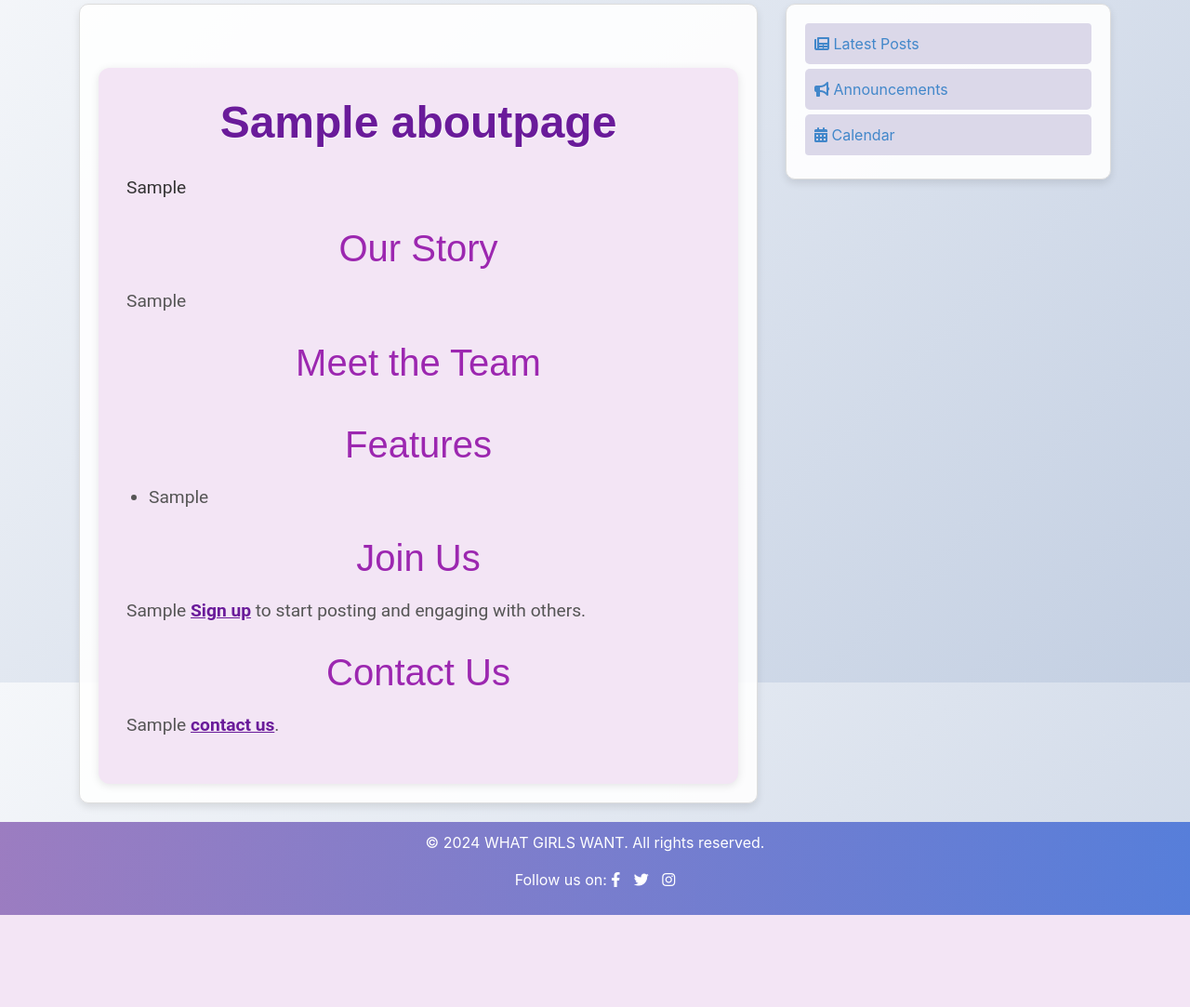
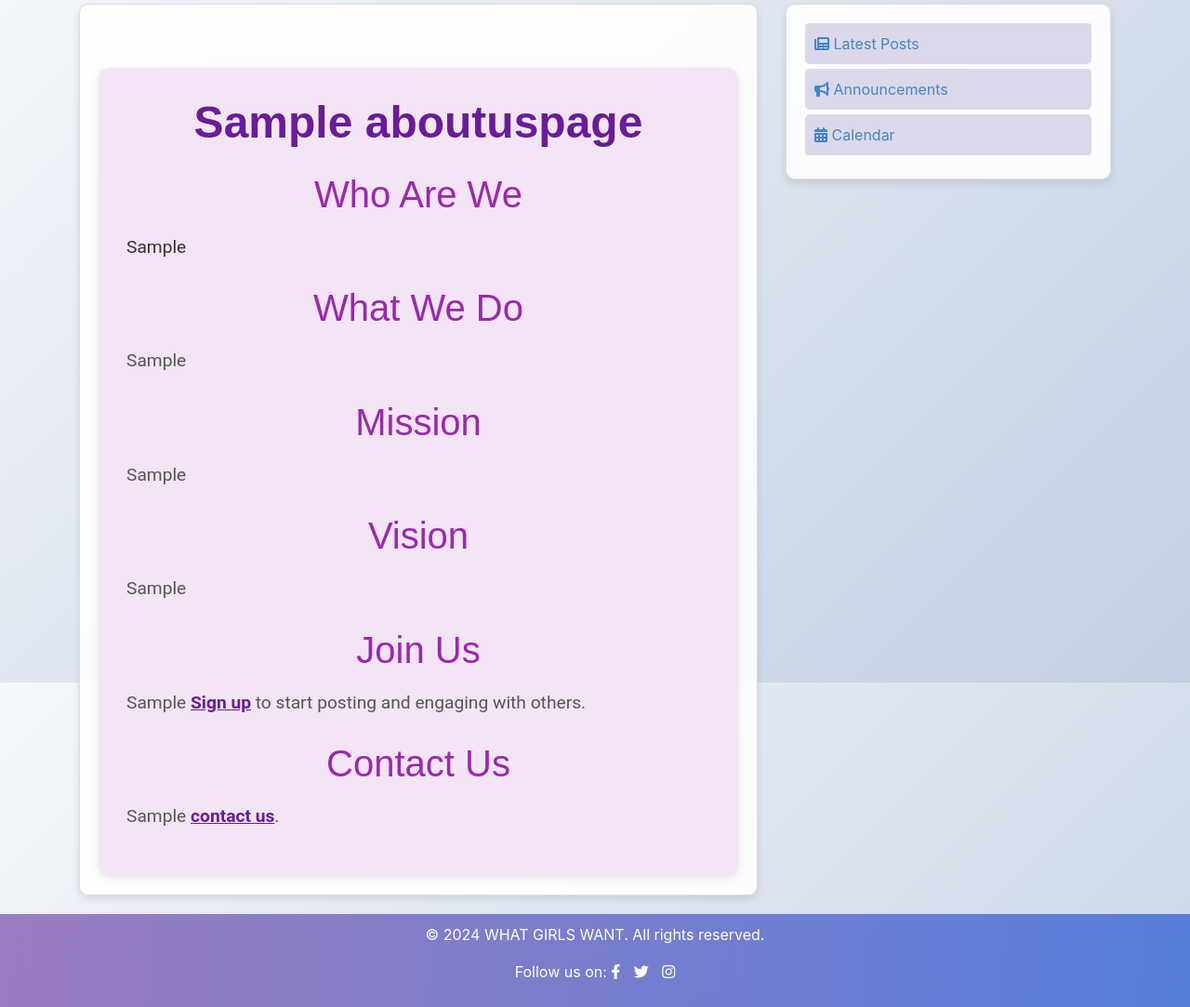
Before and after one commit to EPAFRA/MultiUser-BlogsApp, a Django app: page /about/ in a window 1280 px wide. Shown: the part 66-1149 px from the top of the page at 93% size. Before the commit the page ends 1050 px from the top, so only its background shows below. Run offline with Django 5.2, Linux system fonts and the light colour scheme; tables that the repository leaves empty hold one stand-in row (values such as "Sample post"); parts of the project's set-up code (start-up, migrations or seed data) failed here and were passed over; some libraries are stand-ins or nearby versions.

Commit message:
about page

```diff
--- a/blog/admin.py
+++ b/blog/admin.py
@@ -1,11 +1,11 @@
 from django.contrib import admin
-from .models import Posts,AboutPage,Event
+from .models import Posts,AboutusPage,Event
 
 admin.site.register(Posts)
 
 
 
-@admin.register(AboutPage)
+@admin.register(AboutusPage)
 class AboutPageAdmin(admin.ModelAdmin):
     list_display = ('title',)
 
--- a/blog/models.py
+++ b/blog/models.py
@@ -23,20 +23,12 @@ class Posts(models.Model):
 
 from django.db import models
 
-class AboutPage(models.Model):
+class AboutusPage(models.Model):
     title = models.CharField(max_length=100)
-    introduction = models.TextField()
-    story = models.TextField()
-    team_member_1_name = models.CharField(max_length=100)
-    team_member_1_title = models.CharField(max_length=100)
-    team_member_1_image = CloudinaryField('image', blank=True, null=True)
-    team_member_2_name = models.CharField(max_length=100)
-    team_member_2_title = models.CharField(max_length=100)
-    team_member_2_image = CloudinaryField('image', blank=True, null=True)
-    team_member_3_name = models.CharField(max_length=100)
-    team_member_3_title = models.CharField(max_length=100)
-    team_member_3_image = CloudinaryField('image', blank=True, null=True)
-    features = models.TextField()
+    who_are_we = models.TextField()
+    what_we_do = models.TextField()
+    mission = models.TextField()
+    vission = models.TextField()
     join_us = models.TextField()
     contact_info = models.TextField()
 
--- a/blog/templates/blog/about.html
+++ b/blog/templates/blog/about.html
@@ -4,33 +4,22 @@
 <div class="container mt-5" style="padding: 30px; background-color: #f3e5f5; border-radius: 12px; box-shadow: 0 2px 10px rgba(0, 0, 0, 0.1);">
     <!-- Page Title -->
     <h1 class="mb-4 text-center" style="font-size: 3rem; color: #6a1b9a; font-weight: bold; font-family: 'Poppins', sans-serif; text-shadow: 1px 1px 2px rgba(255, 255, 255, 0.7);">{{ about_page.title }}</h1>
-    <p style="font-size: 1.2rem; line-height: 1.8; color: #333333; font-family: 'Roboto', sans-serif;">{{ about_page.introduction }}</p>
 
-    <!-- Our Story Section -->
-    <h2 class="mt-4 mb-3 text-center" style="font-size: 2.5rem; color: #9c27b0; font-family: 'Poppins', sans-serif;">Our Story</h2>
-    <p style="font-size: 1.2rem; line-height: 1.8; color: #555555; font-family: 'Roboto', sans-serif;">{{ about_page.story }}</p>
+    <!-- Who Are We Section -->
+    <h2 class="mt-4 mb-3 text-center" style="font-size: 2.5rem; color: #9c27b0; font-family: 'Poppins', sans-serif;">Who Are We</h2>
+    <p style="font-size: 1.2rem; line-height: 1.8; color: #333333; font-family: 'Roboto', sans-serif;">{{ about_page.who_are_we }}</p>
 
-    <!-- Meet the Team Section -->
-    <h2 class="mt-4 mb-3 text-center" style="font-size: 2.5rem; color: #9c27b0; font-family: 'Poppins', sans-serif;">Meet the Team</h2>
-    <div class="row">
-        {% for member in about_page.team_members %}
-        <div class="col-md-4 mb-4">
-            <div class="team-member text-center" style="padding: 1.5rem; border: 2px solid #f8bbd0; border-radius: 15px; background-color: #ffffff; box-shadow: 0 8px 15px rgba(0, 0, 0, 0.1); transition: transform 0.3s;">
-                <img src="{{ member.image.url }}" alt="{{ member.name }}" class="img-fluid rounded-circle mb-3" style="max-width: 150px; border: 4px solid #ff6f61;">
-                <h4 style="font-size: 1.5rem; color: #6a1b9a; font-weight: bold; font-family: 'Poppins', sans-serif;">{{ member.name }}</h4>
-                <p style="font-size: 1.1rem; color: #777777; font-family: 'Roboto', sans-serif;">{{ member.title }}</p>
-            </div>
-        </div>
-        {% endfor %}
-    </div>
+    <!-- What We Do Section -->
+    <h2 class="mt-4 mb-3 text-center" style="font-size: 2.5rem; color: #9c27b0; font-family: 'Poppins', sans-serif;">What We Do</h2>
+    <p style="font-size: 1.2rem; line-height: 1.8; color: #555555; font-family: 'Roboto', sans-serif;">{{ about_page.what_we_do }}</p>
 
-    <!-- Features Section -->
-    <h2 class="mt-4 mb-3 text-center" style="font-size: 2.5rem; color: #9c27b0; font-family: 'Poppins', sans-serif;">Features</h2>
-    <ul style="font-size: 1.2rem; line-height: 1.8; color: #555555; font-family: 'Roboto', sans-serif; list-style-type: disc; padding-left: 1.5rem;">
-        {% for feature in about_page.features.splitlines %}
-            <li style="margin-bottom: 0.5rem;">{{ feature }}</li>
-        {% endfor %}
-    </ul>
+    <!-- Mission Section -->
+    <h2 class="mt-4 mb-3 text-center" style="font-size: 2.5rem; color: #9c27b0; font-family: 'Poppins', sans-serif;">Mission</h2>
+    <p style="font-size: 1.2rem; line-height: 1.8; color: #555555; font-family: 'Roboto', sans-serif;">{{ about_page.mission }}</p>
+
+    <!-- Vision Section -->
+    <h2 class="mt-4 mb-3 text-center" style="font-size: 2.5rem; color: #9c27b0; font-family: 'Poppins', sans-serif;">Vision</h2>
+    <p style="font-size: 1.2rem; line-height: 1.8; color: #555555; font-family: 'Roboto', sans-serif;">{{ about_page.vission }}</p>
 
     <!-- Join Us Section -->
     <h2 class="mt-4 mb-3 text-center" style="font-size: 2.5rem; color: #9c27b0; font-family: 'Poppins', sans-serif;">Join Us</h2>
--- a/blog/views.py
+++ b/blog/views.py
@@ -9,7 +9,7 @@ from django.urls import reverse_lazy
 from django.http import HttpResponse
 from django.contrib.auth.mixins import LoginRequiredMixin, UserPassesTestMixin
 from django.contrib.auth.models import User
-from .models import Posts,Comment,AboutPage,Announcements,Event
+from .models import Posts,Comment,AboutusPage,Announcements,Event
 from django.views.generic import ListView,DetailView,CreateView,DeleteView,UpdateView
 from .forms import CommentForm,AnnouncementForm,EventForm
 
@@ -118,7 +118,7 @@ class CommentDeleteView(LoginRequiredMixin, UserPassesTestMixin, DeleteView):
 
 
 def about(request):
-    about_page = AboutPage.objects.first()
+    about_page = AboutusPage.objects.first()
     return render(request, 'blog/about.html',{'about_page': about_page})
 
 class LatestPostsView(ListView):
```
Also changed, not shown: blog/migrations/0013_aboutuspage_delete_aboutpage.py (added).
